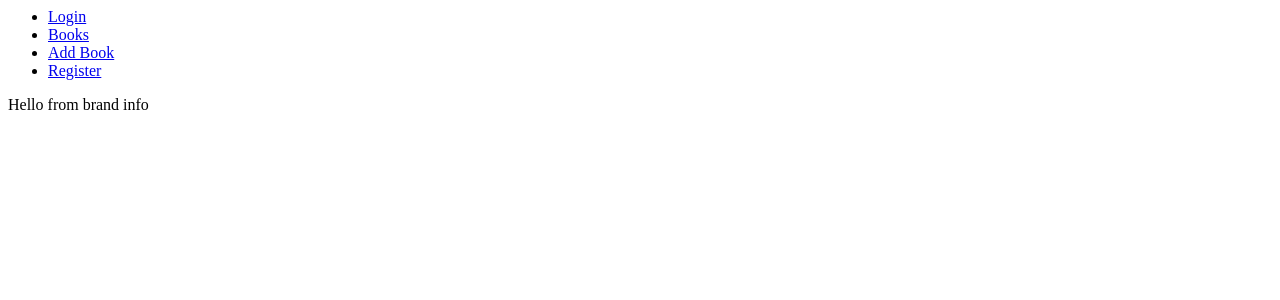
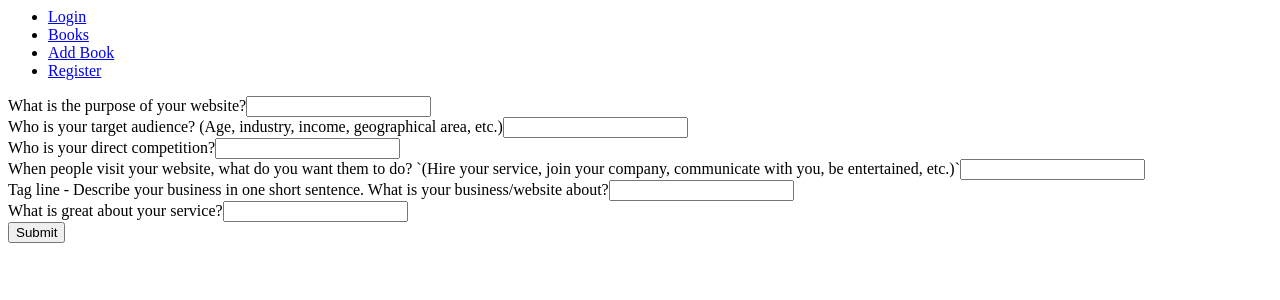
Before and after one commit to heathertill/website-content, a React app: page /BrandInfo in a window 1280 px wide. Shown: the top 300 px of the page. Built offline with nearby package versions, Linux system fonts and the light colour scheme.

Commit message:
-brand info post is working

```diff
--- a/src/client/App.tsx
+++ b/src/client/App.tsx
@@ -11,6 +11,9 @@ import Register from './components/admin/Register';
 import Home from './components/public/Home';
 import SiteInfo from './components/public/SiteInfo';
 import BrandInfo from './components/public/BrandInfo';
+import ClientInfoEdit from './components/edit/ClientInfoEdit';
+import SiteInfoEdit from './components/edit/SiteInfoEdit';
+import BrandInfoEdit from './components/edit/BrandInfoEdit';
 
 
 const App: React.SFC<AppProps> = () => {
@@ -27,6 +30,9 @@ const App: React.SFC<AppProps> = () => {
                     <Route exact path='/Register' component={Register} />
                     <Route exact path='/SiteInfo' component={SiteInfo} />
                     <Route exact path='/BrandInfo' component={BrandInfo} />
+                    <Route exact path='/ClientInfoEdit' component={ClientInfoEdit} />
+                    <Route exact path='/SiteInfoEdit' component={SiteInfoEdit} />
+                    <Route exact path='/BrandInfoEdit' component={BrandInfoEdit} />
                 </Switch>
         </main>
         </BrowserRouter>
--- /dev/null
+++ b/src/client/components/edit/BrandInfoEdit.tsx
@@ -0,0 +1,13 @@
+import * as React from 'react';
+
+export interface BrandInfoEditProps {
+
+}
+
+const BrandInfoEdit: React.SFC<BrandInfoEditProps> = () => {
+    return (
+        <div>Hello from Brand Info Edit</div>
+    );
+}
+
+export default BrandInfoEdit;
--- /dev/null
+++ b/src/client/components/edit/ClientInfoEdit.tsx
@@ -0,0 +1,11 @@
+import * as React from 'react';
+
+export interface BrandInfoEditProps { }
+
+const BrandInfoEdit: React.SFC<BrandInfoEditProps> = () => {
+    return (
+        <div>Hello from Client Info Edit</div>
+    );
+}
+
+export default BrandInfoEdit;
--- /dev/null
+++ b/src/client/components/edit/SiteInfoEdit.tsx
@@ -0,0 +1,13 @@
+import * as React from 'react';
+
+export interface SiteInfoEditProps {
+
+}
+
+const SiteInfoEdit: React.SFC<SiteInfoEditProps> = () => {
+    return (
+        <div>Hello from Site Info Edit</div>
+    );
+}
+
+export default SiteInfoEdit;
--- a/src/client/components/public/BrandInfo.tsx
+++ b/src/client/components/public/BrandInfo.tsx
@@ -1,13 +1,78 @@
 import * as React from 'react';
+import { useState } from 'react';
+import { RouteComponentProps } from 'react-router-dom';
+import { User, json } from '../../utils/api';
 
-export interface BrandInfoProps {
+export interface BrandInfoProps extends RouteComponentProps { }
 
+const BrandInfo: React.SFC<BrandInfoProps> = ({ history }) => {
+
+    const [purpose, setPurpose] = useState('');
+    const [audience, setAudience] = useState('');
+    const [competition, setCompetition] = useState('');
+    const [siteAction, setSiteAction] = useState('');
+    const [tagline, setTagline] = useState('');
+    const [greatness, setGreatness] = useState('');
+
+    const handleBrand = async (e: React.FormEvent<HTMLFormElement>) => {
+        let body = {
+            userid: User.userid,
+            purpose,
+            audience,
+            competition,
+            siteAction,
+            tagline,
+            greatness
+        }
+        e.preventDefault();
+        try {
+            let newBrandInfo = await json('/api/brandInfo', 'POST', body)
+if (newBrandInfo) {
+    history.push('/')
 }
+        } catch (e) {
+            console.log(e)
+        }
+    }
 
-const BrandInfo: React.SFC<BrandInfoProps> = () => {
     return (
-        <div>Hello from brand info</div>
-     );
+        <div>
+            <form className="form-group" onSubmit={(e) => handleBrand(e)} >
+                <div>
+                    <label htmlFor="purpose">What is the purpose of your website?</label>
+                    <input type="text" className="form-control"
+                    onChange={(e: React.ChangeEvent<HTMLInputElement>) => setPurpose(e.target.value)} />
+                </div>
+                <div >
+                    <label htmlFor="audience">Who is your target audience? (Age, industry, income, geographical area, etc.)</label>
+                    <input type="text" className="form-control"
+                    onChange={(e: React.ChangeEvent<HTMLInputElement>) => setAudience(e.target.value)} />
+                </div>
+                <div>
+                    <label htmlFor="competition">Who is your direct competition?</label>
+                    <input type="text" className="form-control"
+                    onChange={(e: React.ChangeEvent<HTMLInputElement>) => setCompetition(e.target.value)} />
+                </div>
+                <div>
+                    <label htmlFor="siteAction">When people visit your website, what do you want them to do? `(Hire your service, join your company, communicate with you, be entertained, etc.)`</label>
+                    <input type="text" className="form-control"
+                    onChange={(e: React.ChangeEvent<HTMLInputElement>) => setSiteAction(e.target.value)} />
+                </div>
+                <div>
+                    <label htmlFor="tagline">Tag line - Describe your business in one short sentence. What is your business/website about?</label>
+                    <input type="text" className="form-control"
+                    onChange={(e: React.ChangeEvent<HTMLInputElement>) => setTagline(e.target.value)} />
+                </div>
+                <div>
+                    <label htmlFor="greatness">What is great about your service?</label>
+                    <input type="text" className="form-control"
+                    onChange={(e: React.ChangeEvent<HTMLInputElement>) => setGreatness(e.target.value)} />
+                </div>
+                <button type="submit" className="btn btn-warning m-2">Submit</button>
+            </form>
+        </div>
+
+    );
 }
 
 export default BrandInfo;
--- a/src/client/components/public/ClientInfo.tsx
+++ b/src/client/components/public/ClientInfo.tsx
@@ -38,8 +38,7 @@ const ClientInfo: React.SFC<ClientInfoProps> = ({history}) => {
 
     return (
         <section>
-            <form className="form-group"
-            onSubmit={(e) => handleSubmit(e)}>
+            <form className="form-group" onSubmit={(e) => handleSubmit(e)}>
                 <label htmlFor="firstName">First Name</label>
                 <input className="form-control" type="text" value={firstName} placeholder={firstName}
                     onChange={(e: React.ChangeEvent<HTMLInputElement>) => setFirstName(e.target.value)} />
--- a/src/client/components/public/SiteInfo.tsx
+++ b/src/client/components/public/SiteInfo.tsx
@@ -3,20 +3,18 @@ import { useState, useEffect } from 'react';
 import { RouteComponentProps } from 'react-router-dom';
 import { User, json } from './../../utils/api';
 
-import DomainRadio from './DomainRadio'
+import DomainRadio from '../radio/DomainRadio';
+import WebRadio from '../radio/WebRadio';
 
 export interface SiteInfoProps extends RouteComponentProps { }
 
 const SiteInfo: React.SFC<SiteInfoProps> = ({ history }) => {
 
-    const [existingWeb, setExistingWeb] = useState('');
     const [webName, setwebName] = useState('');
-    // const [hosting, setHosting] = useState('');
     const [hostName, setHostName] = useState('');
     const [domain, setDomain] = useState('');
     const [siteManager, setSiteManager] = useState('');
     const [updateFreq, setUpdateFreq] = useState('');
-    // const [radio, setRadio] = useState('');
     const [show, setShow] = useState(false);
     const [showDom, setShowDom] = useState(false);
     const [showDomName, setShowDomName] = useState(false);
@@ -34,7 +32,6 @@ const SiteInfo: React.SFC<SiteInfoProps> = ({ history }) => {
         e.preventDefault();
         try {
             let newSiteInfo = await json('/api/siteInfo', 'POST', body);
-            console.log('newSiteInfo', newSiteInfo)
             if (newSiteInfo) {
                 history.push('/')
             }
@@ -71,13 +68,7 @@ const SiteInfo: React.SFC<SiteInfoProps> = ({ history }) => {
         <section>
             <form className="form-group" onSubmit={(e) => handleSubmit(e)}>
                 <div>
-                    <div>Do yoy have an existing website?</div>
-                    <div className="form-check-inline" onChange={handleWeb}>
-                        <input type="radio" className="form-check-input mx-2" value="yes" name="choice" />
-                        <label htmlFor="existingWeb" className="form-check-label">Yes</label>
-                        <input type="radio" className="form-check-input mx-2" value="no" name="choice" />
-                        <label htmlFor="existingWeb" className="form-check-label">No</label>
-                    </div>
+                    <WebRadio handlers={{handleWeb}} />
                     <div>
                         {show ? <div>
                             <div>
--- /dev/null
+++ b/src/client/components/radio/WebRadio.tsx
@@ -0,0 +1,25 @@
+import * as React from 'react';
+
+
+export interface WebRadioProps {
+    handlers: {
+        handleWeb: any
+    };
+
+}
+
+const WebRadio: React.SFC<WebRadioProps> = ({ handlers }) => {
+    return (
+        <section>
+ <div>Do yoy have an existing website?</div>
+                    <div className="form-check-inline" onChange={handlers.handleWeb}>
+                        <input type="radio" className="form-check-input mx-2" value="yes" name="choice" />
+                        <label htmlFor="existingWeb" className="form-check-label">Yes</label>
+                        <input type="radio" className="form-check-input mx-2" value="no" name="choice" />
+                        <label htmlFor="existingWeb" className="form-check-label">No</label>
+                    </div>
+        </section>
+    );
+}
+
+export default WebRadio;
```
Also changed, not shown: src/client/utils/formService.ts (+15 -0 lines), src/client/components/radio/DomainRadio.tsx (renamed from src/client/components/public/DomainRadio.tsx).
